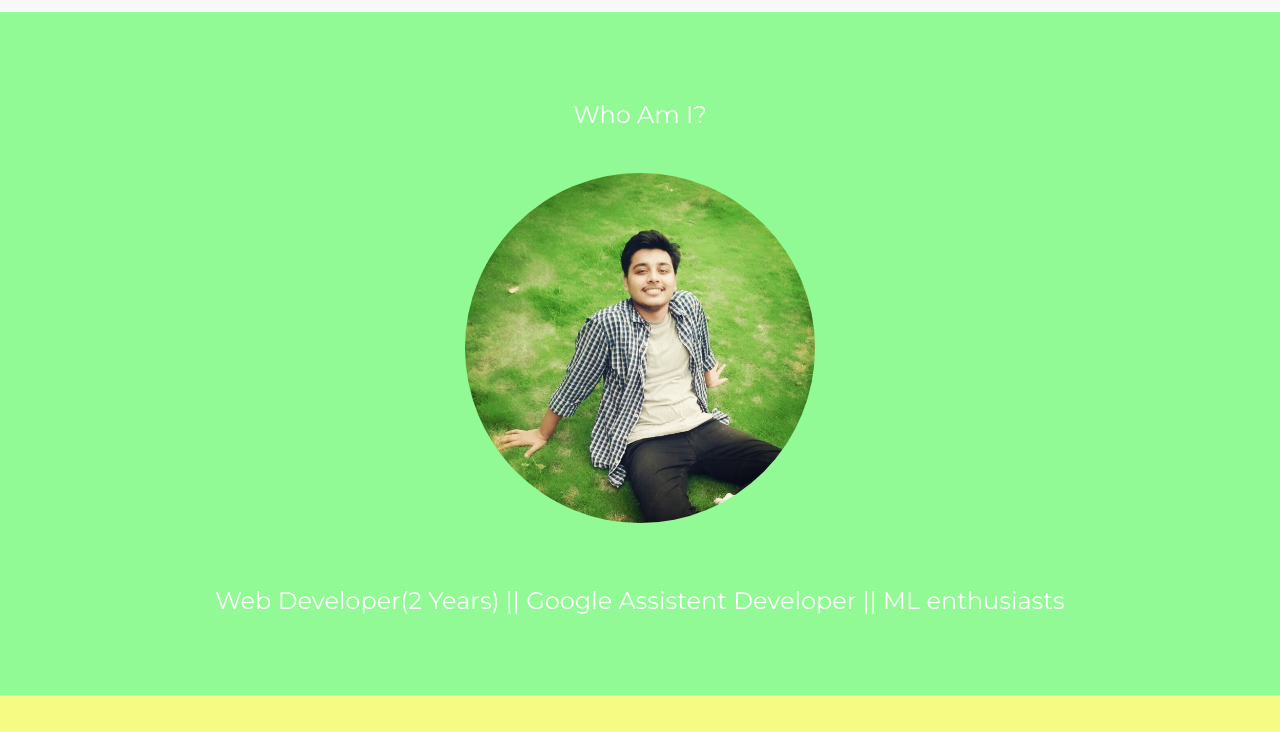
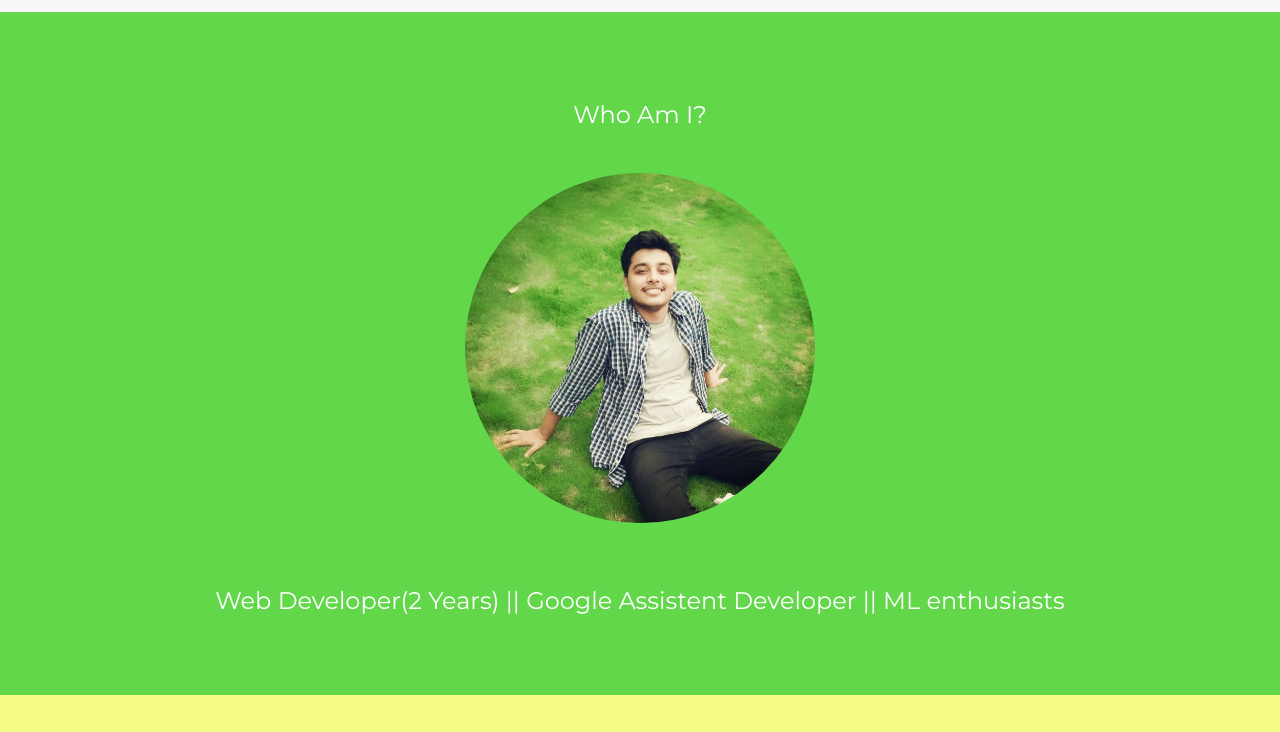
Before and after one commit to catchsaurabh0209/profile, a plain HTML site: page index.html in a window 1280 px wide. Shown: the part 68-800 px from the top of the page. Drawn offline with nearby package versions, Linux system fonts and the light colour scheme.

Commit message:
colour changed

```diff
--- a/index.html
+++ b/index.html
@@ -18,7 +18,7 @@
   p {font-size: 16px;}
   .margin {margin-bottom: 45px;}
   .bg-1 {
-    background-color: #91FA94; /* Green */
+    background-color: #62D74A; /* Green */
     color: #ffffff;
   }
   .bg-2 {
```
